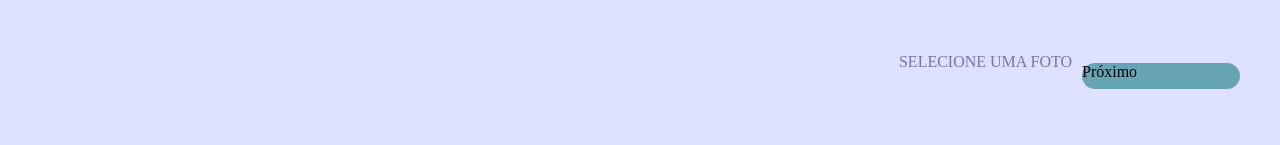
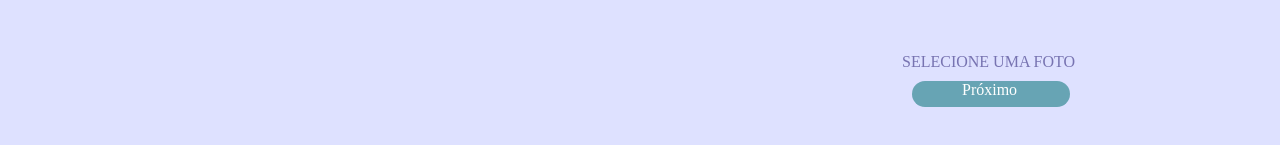
Before and after one commit to elissweb/projeto-nexa, a website: page pages/per.html in a window 1280 px wide. Shown: the part 473-618 px from the top of the page. Drawn offline with Linux system fonts and the light colour scheme; files that its build step writes are made by us from their sources.

Commit message:
Update per.html

```diff
--- a/pages/per.html
+++ b/pages/per.html
@@ -57,11 +57,14 @@
             <img src="./user.svg" alt="">
         </div>
 
-        <div class="perfil">
-            SELECIONE UMA FOTO
-        </div>
-        <div class="prox">
-            Próximo
+        <div class="div">
+            <div class="perfil">
+                SELECIONE UMA FOTO
+            </div>
+            <div class="prox">
+                <p>Próximo</p>
+
+            </div>
         </div>
     </div>
 
```
